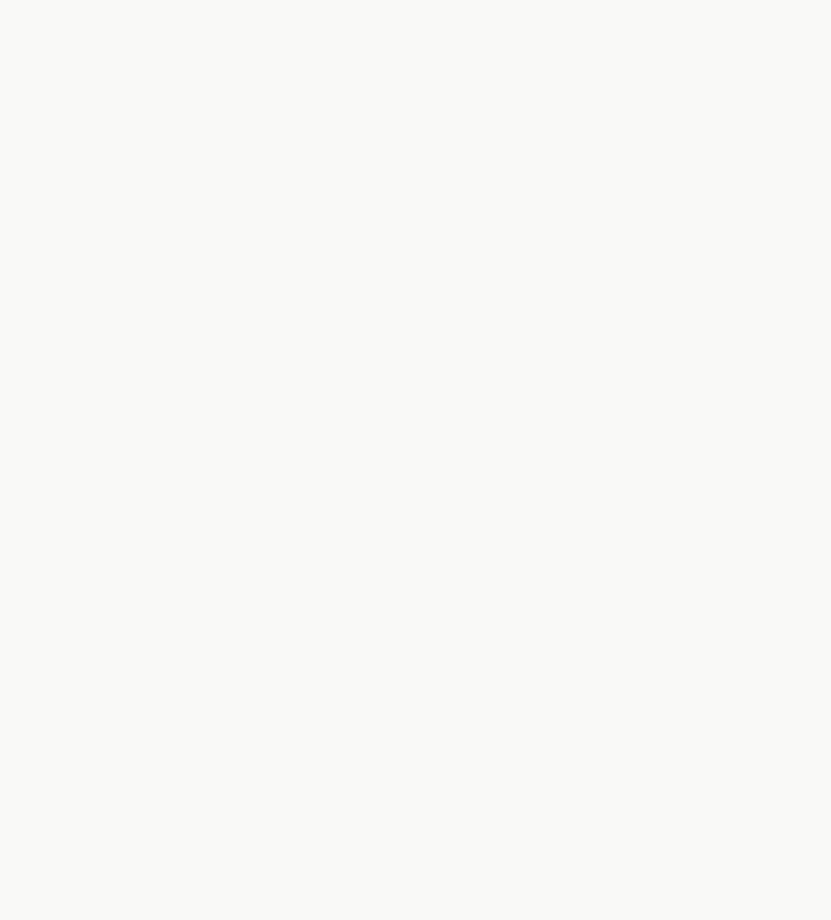
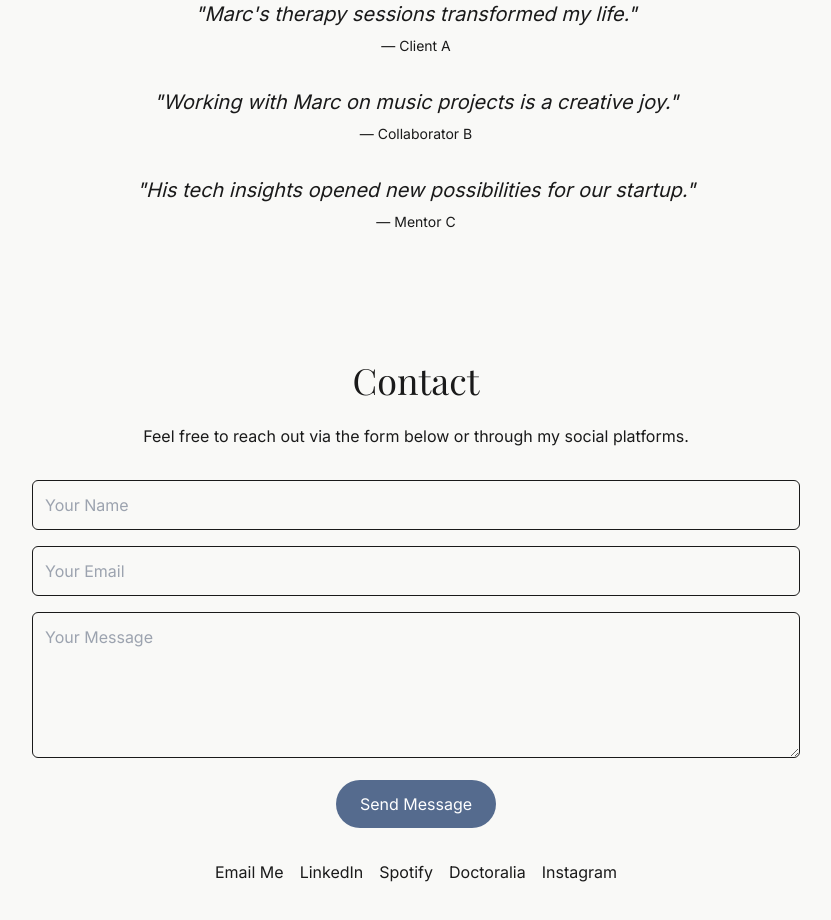
Before and after one commit to terapiaham-hub/marc-portfolio-next, a Next.js app: page / in a window 1280 px wide. Shown: the part 1640-2560 px from the top of the page, without its empty margins (224-1055 px from the left). Before the commit the page ends 1504 px from the top, so only its background shows below. Built offline with nearby package versions, Linux system fonts and the light colour scheme; a web font is replaced by a local one.

Commit message:
Add testimonials and contact sections to home page

```diff
--- a/app/page.js
+++ b/app/page.js
@@ -2,7 +2,6 @@
 
 import { motion } from 'framer-motion';
 import Link from 'next/link';
-import Image from 'next/image';
 
 export default function Home() {
   return (
@@ -91,6 +90,87 @@ export default function Home() {
           <p className="mb-8">Projects will be added soon. Stay tuned!</p>
         </div>
       </section>
+
+      {/* Testimonials Section */}
+      <section id="testimonials" className="py-16 bg-background dark:bg-ink px-4">
+        <div className="max-w-4xl mx-auto text-center">
+          <motion.h2
+            initial={{ opacity: 0, y: -20 }}
+            whileInView={{ opacity: 1, y: 0 }}
+            viewport={{ once: true }}
+            transition={{ duration: 0.6 }}
+            className="text-3xl md:text-4xl font-serif mb-6"
+          >
+            Testimonials
+          </motion.h2>
+          <div className="space-y-8 mt-8">
+            <motion.blockquote
+              initial={{ opacity: 0, y: 10 }}
+              whileInView={{ opacity: 1, y: 0 }}
+              viewport={{ once: true }}
+              transition={{ duration: 0.6 }}
+            >
+              <p className="text-lg md:text-xl italic">"Marc's therapy sessions transformed my life."</p>
+              <footer className="mt-2 text-sm">— Client A</footer>
+            </motion.blockquote>
+            <motion.blockquote
+              initial={{ opacity: 0, y: 10 }}
+              whileInView={{ opacity: 1, y: 0 }}
+              viewport={{ once: true }}
+              transition={{ duration: 0.6, delay: 0.1 }}
+            >
+              <p className="text-lg md:text-xl italic">"Working with Marc on music projects is a creative joy."</p>
+              <footer className="mt-2 text-sm">— Collaborator B</footer>
+            </motion.blockquote>
+            <motion.blockquote
+              initial={{ opacity: 0, y: 10 }}
+              whileInView={{ opacity: 1, y: 0 }}
+              viewport={{ once: true }}
+              transition={{ duration: 0.6, delay: 0.2 }}
+            >
+              <p className="text-lg md:text-xl italic">"His tech insights opened new possibilities for our startup."</p>
+              <footer className="mt-2 text-sm">— Mentor C</footer>
+            </motion.blockquote>
+          </div>
+        </div>
+      </section>
+
+      {/* Contact Section */}
+      <section id="contact" className="py-16 px-4">
+        <div className="max-w-3xl mx-auto text-center">
+          <motion.h2
+            initial={{ opacity: 0, y: -20 }}
+            whileInView={{ opacity: 1, y: 0 }}
+            viewport={{ once: true }}
+            transition={{ duration: 0.6 }}
+            className="text-3xl md:text-4xl font-serif mb-6"
+          >
+            Contact
+          </motion.h2>
+          <motion.p
+            initial={{ opacity: 0, y: 10 }}
+            whileInView={{ opacity: 1, y: 0 }}
+            viewport={{ once: true }}
+            transition={{ duration: 0.6, delay: 0.1 }}
+            className="mb-8"
+          >
+            Feel free to reach out via the form below or through my social platforms.
+          </motion.p>
+          <form action="https://formspree.io/f/mexample" method="POST" className="space-y-4 mt-8">
+            <input type="text" name="name" placeholder="Your Name" className="w-full p-3 border border-ink dark:border-background rounded-md bg-transparent" required />
+            <input type="email" name="email" placeholder="Your Email" className="w-full p-3 border border-ink dark:border-background rounded-md bg-transparent" required />
+            <textarea name="message" placeholder="Your Message" className="w-full p-3 border border-ink dark:border-background rounded-md bg-transparent" rows="5" required></textarea>
+            <button type="submit" className="px-6 py-3 bg-accent text-white rounded-full hover:bg-opacity-80 transition-colors">Send Message</button>
+          </form>
+          <div className="flex flex-wrap justify-center space-x-4 mt-8">
+            <Link href="mailto:email@example.com">Email Me</Link>
+            <Link href="https://linkedin.com/in/username" target="_blank">LinkedIn</Link>
+            <Link href="https://open.spotify.com/user/username" target="_blank">Spotify</Link>
+            <Link href="https://www.doctoralia.com/" target="_blank">Doctoralia</Link>
+            <Link href="https://instagram.com/username" target="_blank">Instagram</Link>
+          </div>
+        </div>
+      </section>
     </>
   );
 }
```
